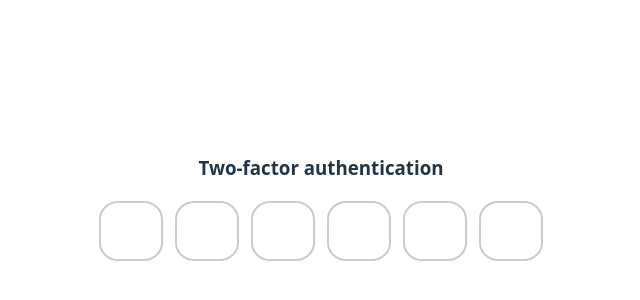
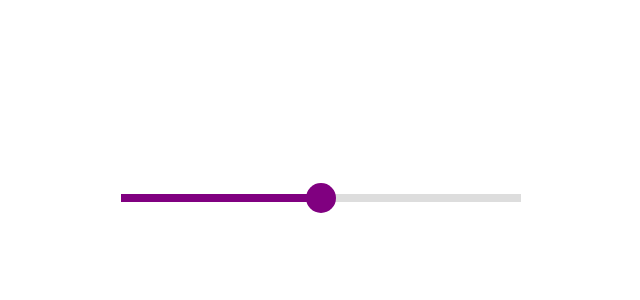
Before and after one commit to irynalaitaruk/separatedInput, a React (Vite) app: page / in a window 1280 px wide. Shown: the part 202-502 px from the top of the page, without its empty margins (319-959 px from the left). Built offline with nearby package versions, Linux system fonts and the light colour scheme.

Commit message:
Added slider pattern

```diff
--- a/src/App.tsx
+++ b/src/App.tsx
@@ -1,13 +1,58 @@
-import TwoFactorAuth from './components/two-factor-auth/TwoFactorAuth';
 import './App.css'
+import React, { useState, useRef } from 'react';
+import { SliderRoot, SliderTrack, SliderRange, SliderThumb } from './components/slider';
 
-function App() {
-  const handleComplete = (code: number) => {
-    console.log("Your code:", code);
+const App: React.FC = () => {
+  const [value, setValue] = useState(50);
+  const trackRef = useRef<HTMLDivElement | null>(null);
+
+  const calculateNewValue = (clientX: number) => {
+    if (!trackRef.current) return 0;
+
+    const rect = trackRef.current.getBoundingClientRect();
+    const newValue = Math.min(
+      Math.max(((clientX - rect.left) / rect.width) * 100, 0),
+      100
+    );
+    return newValue;
   };
+
+  const handleThumbMove = (e: MouseEvent) => {
+    const newValue = calculateNewValue(e.clientX);
+    setValue(newValue);
+  };
+
+  const handleMouseDown = () => {
+    document.addEventListener('mousemove', handleThumbMove);
+    document.addEventListener('mouseup', handleMouseUp);
+  };
+
+  const handleMouseUp = () => {
+    document.removeEventListener('mousemove', handleThumbMove);
+    document.removeEventListener('mouseup', handleMouseUp);
+  };
+
+  const handleTrackClick = (e: React.MouseEvent<HTMLDivElement>) => {
+    const newValue = calculateNewValue(e.clientX);
+    setValue(newValue);
+  };
+
   return (
-    <TwoFactorAuth onComplete={handleComplete}/>
-  )
-}
+    <SliderRoot>
+      <SliderTrack
+        ref={trackRef}
+        onClick={handleTrackClick}
+      >
+        <SliderRange
+          style={{ width: `${value}%` }}
+        />
+        <SliderThumb
+          style={{ left: `${value}%` }}
+          onMouseDown={handleMouseDown}
+        />
+      </SliderTrack>
+    </SliderRoot>
+  );
+};
 
 export default App
--- /dev/null
+++ b/src/components/slider/SliderRange.module.css
@@ -0,0 +1,4 @@
+.range {
+  height: 100%;
+  background: purple
+}
--- /dev/null
+++ b/src/components/slider/SliderRange.tsx
@@ -0,0 +1,8 @@
+import React, { HTMLAttributes } from 'react';
+import styles from './SliderRange.module.css'
+
+type SliderRangeProps = HTMLAttributes<HTMLDivElement>;
+
+export const SliderRange: React.FC<SliderRangeProps> = ({ ...props }) => {
+  return <div {...props} className={styles.range} />;
+};
--- /dev/null
+++ b/src/components/slider/SliderRoot.module.css
@@ -0,0 +1,4 @@
+.root {
+  width: 400px;
+  position: relative
+}
--- /dev/null
+++ b/src/components/slider/SliderRoot.tsx
@@ -0,0 +1,8 @@
+import React, { HTMLAttributes } from 'react';
+import styles from './SliderRoot.module.css'
+
+type SliderRootProps = HTMLAttributes<HTMLDivElement>;
+
+export const SliderRoot: React.FC<SliderRootProps> = ({ children, ...props }) => {
+  return <div {...props} className={styles.root}> {children} </div>
+};
--- /dev/null
+++ b/src/components/slider/SliderThumb.module.css
@@ -0,0 +1,10 @@
+.thumb {
+  position: absolute;
+  top: 50%;
+  transform: translate(-50%, -50%);
+  width: 30px;
+  height: 30px;
+  background: purple;
+  border-radius: 50%;
+  cursor: pointer;
+}
--- /dev/null
+++ b/src/components/slider/SliderThumb.tsx
@@ -0,0 +1,8 @@
+import React, { HTMLAttributes } from 'react';
+import styles from './SliderThumb.module.css'
+
+type SliderThumbProps = HTMLAttributes<HTMLDivElement>;
+
+export const SliderThumb: React.FC<SliderThumbProps> = ({ ...props }) => {
+  return <div {...props} className={styles.thumb} />;
+};
--- /dev/null
+++ b/src/components/slider/SliderTrack.module.css
@@ -0,0 +1,5 @@
+.track {
+  height: 8px;
+  background: #ddd;
+  position: relative;
+}
--- /dev/null
+++ b/src/components/slider/SliderTrack.tsx
@@ -0,0 +1,10 @@
+import React, { HTMLAttributes } from 'react';
+import styles from './SliderTrack.module.css'
+
+type SliderTrackProps = HTMLAttributes<HTMLDivElement> & {
+  children?: React.ReactNode;
+};
+
+export const SliderTrack: React.FC<SliderTrackProps> = ({ children, className, ...props }) => {
+  return <div {...props} className={styles.track}> {children} </div>;
+};
--- /dev/null
+++ b/src/components/slider/index.tsx
@@ -0,0 +1,4 @@
+export { SliderRoot } from './SliderRoot';
+export { SliderTrack } from './SliderTrack';
+export { SliderRange } from './SliderRange';
+export { SliderThumb } from './SliderThumb';
```
